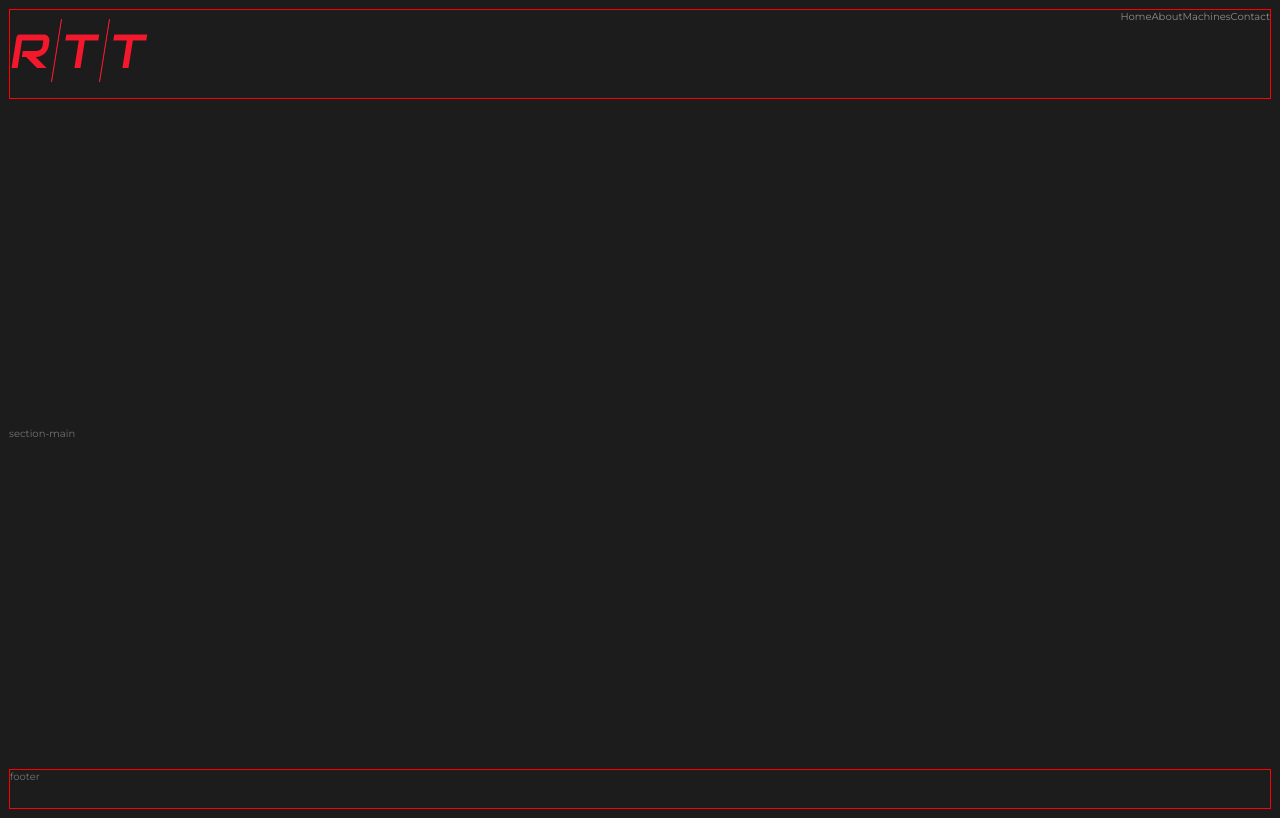
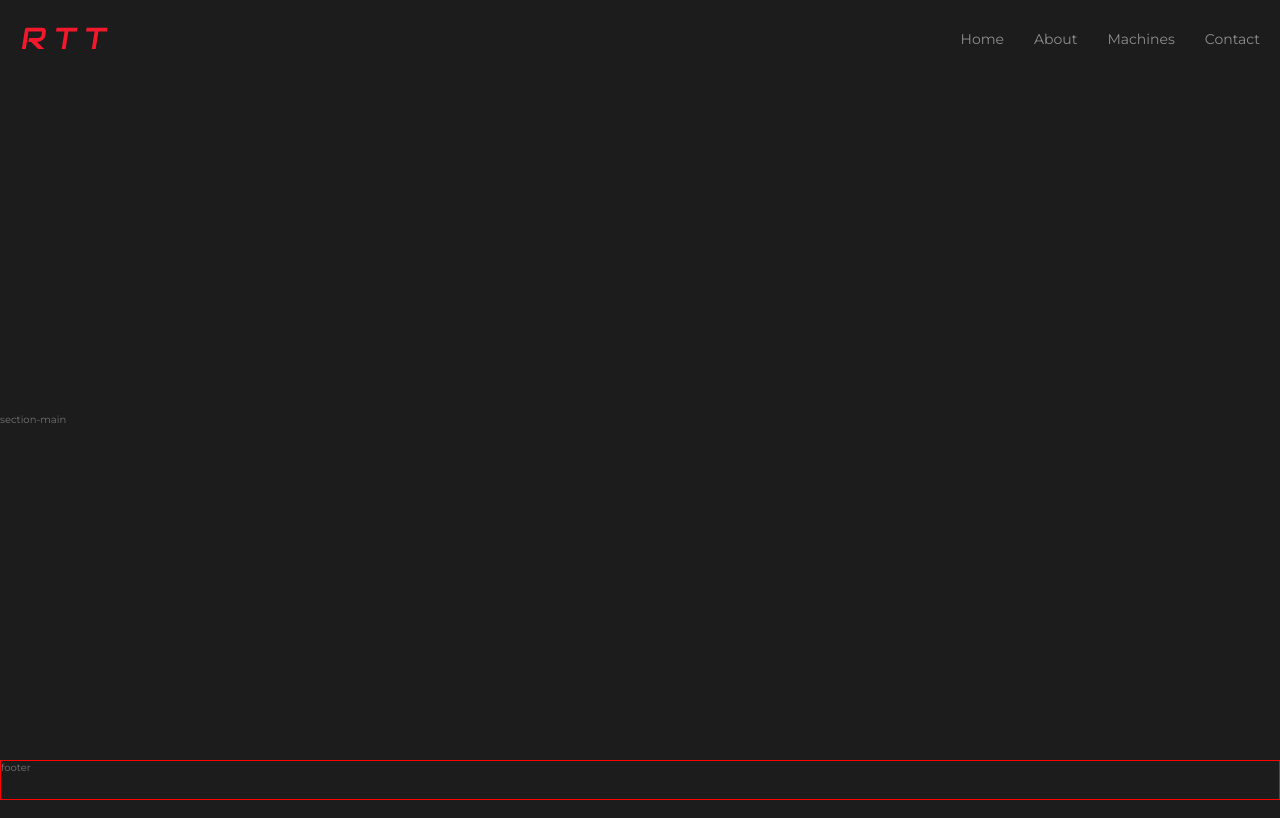
Before and after one commit to goszczynski/rttcnc, a website: page index.html in a window 1280 px wide. Drawn offline with Linux system fonts and the light colour scheme.

Commit message:
create logo.svg, and menu done

```diff
--- a/index.html
+++ b/index.html
@@ -6,6 +6,7 @@
     <meta name="viewport" content="width=device-width, initial-scale=1.0">
     <meta http-equiv="X-UA-Compatible" content="ie=edge">
     <link href="https://fonts.googleapis.com/css?family=Montserrat|Abel:100,300,400,700,900" rel="stylesheet">
+
     <link rel="stylesheet" href="css/style.css">
     <link rel="shortcut icon" type="image/png" href="img/favicon.png">
     <title>Rttcnc - CNC Machines</title>
@@ -14,7 +15,9 @@
 <body>
     <div class="wrapper">
         <header class="header">
-            <a href="#"><img src="img/logo.png" alt="rttweb logo" class="logo"></a>
+            <a href="http://rttcnc.com">
+                <svg class="icon header__logo"><use xlink:href="img/sprite.svg#icon-logorttcnc"></use></svg>
+            </a>
             <nav class="navigation">
                 <ul class="main-menu">
                     <li class="main-menu__item">
--- a/sass/base/_base.scss
+++ b/sass/base/_base.scss
@@ -11,7 +11,6 @@ html {
 }
 
 body {
-    padding: .9rem;
     box-sizing: border-box;
     background-color: $color-grey-3
 }
--- a/sass/base/_utilities.scss
+++ b/sass/base/_utilities.scss
@@ -7,3 +7,6 @@
 
 .u-margin-top-big { margin-top: 8rem !important; }
 .u-margin-top-huge { margin-top: 10rem !important; }
+
+
+.u-padding-left-right { padding: 0 2rem; };
--- a/sass/layout/_header.scss
+++ b/sass/layout/_header.scss
@@ -1,7 +1,17 @@
 .header {
     display: flex;
     justify-content: space-between;
+    align-items: center;
     flex-basis: 10vh;
-    border: 1px solid red;
+
+    padding: 0 2rem;
+    // border: 1px solid $color-primary;
+
+    &__logo{
+        width: 9rem;
+        height: 4rem;
+        // stroke: currentColor;
+        fill: currentColor;
+    }
 
 }
--- a/sass/layout/_navigation.scss
+++ b/sass/layout/_navigation.scss
@@ -1,6 +1,13 @@
 .main-menu {
     display: flex;
     list-style-type: none;
+    font-size: $default-font-size;
+
+    &__item{}
+
+    &__link{
+        margin-left: 3rem;
+    }
 
     &__link:link,
     &__link:visited {
@@ -8,11 +15,11 @@
         //text-transform: uppercase;
         text-decoration: none;
         display: inline-block;
-        border-bottom: 1px solid transparent;
+
         transition: all .5s;
     }
 
     &__link:hover {
-        border-bottom: 1px solid $color-primary-dark;
+        color: $color-grey-8;
     }
 }
```
Also changed, not shown: css/style.css, img/sprite.svg (added), package.json (line endings or trailing spaces), 1 other file.
